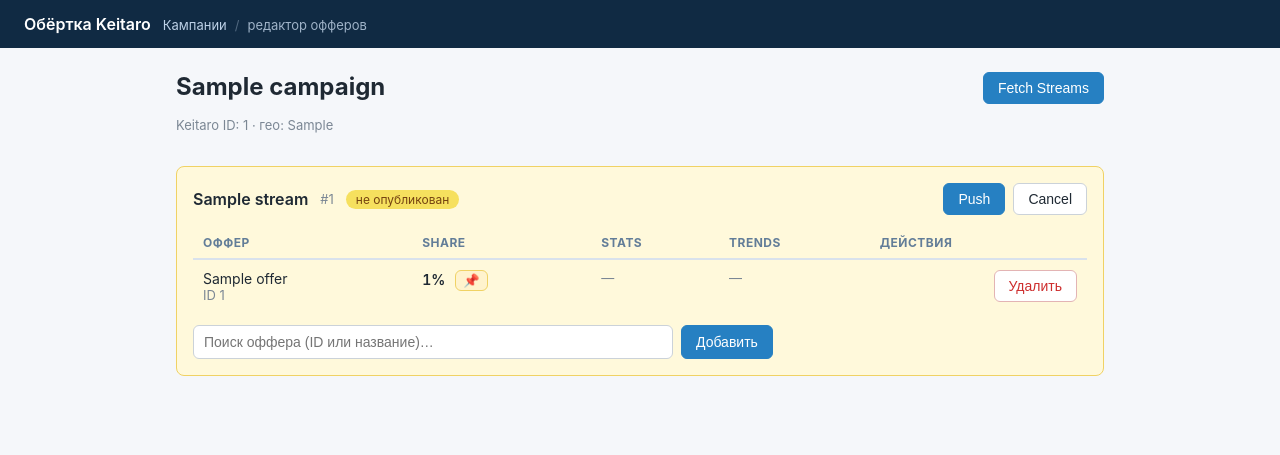
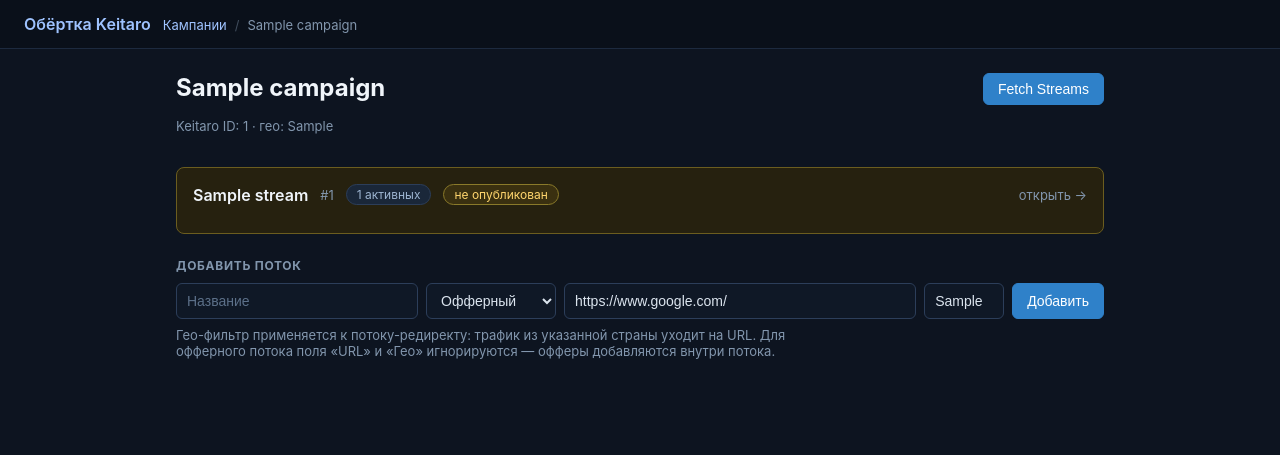
Before and after one commit to Artyomka1586/eto_legko_final_test, a FastAPI app: page /campaigns/1 in a window 1280 px wide. Shown: the top 455 px of the page. Run offline with FastAPI, Linux system fonts and the light colour scheme; tables that the repository leaves empty hold one stand-in row (values such as "Sample post"); some libraries are stand-ins or nearby versions.

Commit message:
Двухуровневый редактор: страница кампании с добавлением потоков, страница офферов; крошки; тёмная тема

```diff
--- a/app/web/static/style.css
+++ b/app/web/static/style.css
@@ -3,72 +3,81 @@
 body {
   margin: 0;
   font-family: -apple-system, "Segoe UI", Roboto, "Helvetica Neue", Arial, sans-serif;
-  color: #1f2933;
-  background: #f5f7fa;
+  color: #dbe4ee;
+  background: #0d1420;
 }
+
+a { color: #6fb3ff; }
 
 .topnav {
   display: flex;
   gap: 12px;
   align-items: baseline;
   padding: 14px 24px;
-  background: #102a43;
-  color: #fff;
+  background: #0a101a;
+  border-bottom: 1px solid #1d2a3f;
 }
-.topnav a { color: #fff; font-weight: 600; text-decoration: none; }
-.topnav .muted { color: #9fb3c8; font-size: 13px; }
+.topnav > a { color: #9fc3ff; font-weight: 600; text-decoration: none; }
+.topnav > a:hover { text-decoration: underline; }
 
-.crumbs { display: flex; gap: 8px; align-items: center; font-size: 13px; color: #9fb3c8; }
-.crumbs a { color: #bcd0e6; text-decoration: none; font-weight: 400; }
-.crumbs a:hover { color: #fff; text-decoration: underline; }
+.crumbs { display: flex; gap: 8px; align-items: center; font-size: 13px; color: #8296ad; flex-wrap: wrap; }
+.crumbs a { color: #9fc3ff; text-decoration: none; font-weight: 400; }
+.crumbs a:hover { text-decoration: underline; }
 .crumbs .sep { opacity: 0.45; }
 
 .container { max-width: 960px; margin: 0 auto; padding: 24px 16px 64px; }
 
-h1 { font-size: 24px; margin: 0 0 16px; }
-h2 { font-size: 18px; margin: 32px 0 12px; }
+h1 { font-size: 24px; margin: 0 0 16px; color: #f0f5fa; }
+h2 { font-size: 18px; margin: 32px 0 12px; color: #f0f5fa; }
+.section-label { font-size: 12px; text-transform: uppercase; letter-spacing: 0.06em; color: #8296ad; margin: 24px 0 10px; }
 
-.muted { color: #7b8794; font-size: 13px; }
+.muted { color: #8296ad; font-size: 13px; }
 .right { text-align: right; }
 .inline { display: inline; }
 
-/* --- формы создания --- */
+/* --- формы --- */
 
 .creator { display: flex; flex-direction: column; gap: 12px; max-width: 420px; }
 .creator label { display: flex; flex-direction: column; gap: 4px; font-size: 14px; }
-.creator input {
+.creator .search-wrap { width: 100%; }
+
+input, select {
   padding: 8px 10px;
-  border: 1px solid #cbd2d9;
+  border: 1px solid #2c3e5a;
   border-radius: 6px;
   font-size: 14px;
+  background: #0f1826;
+  color: #dbe4ee;
 }
-.creator input:focus { outline: 2px solid #2680c2; border-color: #2680c2; }
-.hint { color: #7b8794; font-size: 13px; max-width: 620px; }
+input::placeholder { color: #5c7089; }
+input:focus, select:focus { outline: 2px solid #2f81c9; border-color: #2f81c9; }
+
+.hint { color: #8296ad; font-size: 13px; max-width: 640px; margin-top: 8px; }
 
 /* --- кнопки --- */
 
 .btn {
   display: inline-block;
   padding: 7px 14px;
-  border: 1px solid #cbd2d9;
+  border: 1px solid #2c3e5a;
   border-radius: 6px;
-  background: #fff;
-  color: #1f2933;
+  background: #1a2739;
+  color: #dbe4ee;
   font-size: 14px;
   cursor: pointer;
   text-decoration: none;
 }
-.btn:hover { background: #f0f4f8; }
-.btn.primary { background: #2680c2; border-color: #2680c2; color: #fff; }
-.btn.primary:hover { background: #1d6bb0; }
-.btn.danger { color: #cd2c2c; border-color: #e3b4b4; }
-.btn.danger:hover { background: #fef0f0; }
+.btn:hover { background: #22334d; }
+.btn.primary { background: #2f81c9; border-color: #2f81c9; color: #fff; }
+.btn.primary:hover { background: #2670b2; }
+.btn.danger { color: #ff8f8f; border-color: #5c2a2a; }
+.btn.danger:hover { background: #2a1414; }
 
 /* --- флэш-сообщения --- */
 
 .flash { padding: 10px 14px; border-radius: 6px; margin: 0 0 16px; font-size: 14px; }
-.flash-error { background: #fef0f0; color: #c0392b; border: 1px solid #f5c6cb; }
-.flash-ok { background: #e8f6ef; color: #1e7a4f; border: 1px solid #bce3cd; }
+.flash-error { background: #2a1414; color: #ff8f8f; border: 1px solid #5c2a2a; }
+.flash-ok { background: #10291c; color: #6ee7a8; border: 1px solid #1e7a4f; }
 
 /* --- редактор --- */
 
@@ -81,26 +90,32 @@ h2 { font-size: 18px; margin: 32px 0 12px; }
 }
 
 .stream-card {
-  background: #fff;
-  border: 1px solid #d9e2ec;
+  background: #131c2b;
+  border: 1px solid #263450;
   border-radius: 8px;
   padding: 16px;
   margin-bottom: 16px;
 }
-.stream-card.dirty { background: #fff9db; border-color: #f0d264; }
+.stream-card.dirty { background: #26210f; border-color: #6b5d1f; }
 
-.stream-head { display: flex; align-items: center; gap: 12px; margin-bottom: 12px; }
-.stream-name { font-weight: 600; font-size: 16px; }
+.stream-head { display: flex; align-items: center; gap: 12px; margin-bottom: 12px; flex-wrap: wrap; }
+.stream-name { font-weight: 600; font-size: 16px; color: #f0f5fa; text-decoration: none; }
+a.stream-name:hover { color: #9fc3ff; }
 .stream-actions { margin-left: auto; display: flex; gap: 8px; }
+.open-hint { margin-left: auto; }
 
 .badge {
   font-size: 12px;
   padding: 2px 10px;
   border-radius: 999px;
-  background: #e8f6ef;
-  color: #1e7a4f;
+  background: #10291c;
+  color: #6ee7a8;
+  border: 1px solid #1e7a4f;
 }
-.badge-dirty { background: #f6e05e; color: #744210; }
+.badge-dirty { background: #3a3010; color: #ffd66e; border: 1px solid #8a7a2a; }
+.badge-count { background: #1a2739; color: #9db4d0; border: 1px solid #2c3e5a; }
+
+.redirect-inline { overflow-wrap: anywhere; }
 
 /* --- таблица офферов --- */
 
@@ -108,32 +123,33 @@ h2 { font-size: 18px; margin: 32px 0 12px; }
 .table th {
   text-align: left;
   padding: 8px 10px;
-  border-bottom: 2px solid #d9e2ec;
-  color: #627d98;
+  border-bottom: 2px solid #263450;
+  color: #8296ad;
   font-size: 12px;
   text-transform: uppercase;
   letter-spacing: 0.04em;
 }
-.table td { padding: 10px; border-bottom: 1px solid #e4eaf0; vertical-align: top; }
+.table td { padding: 10px; border-bottom: 1px solid #223046; vertical-align: top; }
 .table tr:last-child td { border-bottom: none; }
 
-tr.offer.removed { color: #9aa5b1; }
+tr.offer.removed { color: #64778c; }
 tr.offer.removed .offer-name { text-decoration: line-through; }
+tr.offer.removed .muted { color: #4d5d70; }
 
 .share-cell { white-space: nowrap; }
 .share-value { font-variant-numeric: tabular-nums; font-weight: 600; margin-right: 6px; }
 
 .pin {
-  border: 1px solid #d9e2ec;
+  border: 1px solid #2c3e5a;
   border-radius: 6px;
-  background: #fff;
+  background: #1a2739;
   cursor: pointer;
   padding: 2px 7px;
   font-size: 13px;
   filter: grayscale(1);
-  opacity: 0.55;
+  opacity: 0.5;
 }
-.pin.pinned { filter: none; opacity: 1; background: #fff3cd; border-color: #f0d264; }
+.pin.pinned { filter: none; opacity: 1; background: #3a3010; border-color: #8a7a2a; }
 
 /* --- поиск офферов (общий для формы создания и редактора) --- */
 
@@ -143,14 +159,6 @@ tr.offer.removed .offer-name { text-decoration: line-through; }
 .add-offer .search-wrap { flex: 1; max-width: 480px; }
 .search-wrap .offer-search { flex: 1; }
 
-.offer-search {
-  padding: 8px 10px;
-  border: 1px solid #cbd2d9;
-  border-radius: 6px;
-  font-size: 14px;
-}
-.creator .offer-search { width: 100%; }
-
 .offer-list {
   position: absolute;
   top: calc(100% + 4px);
@@ -159,10 +167,10 @@ tr.offer.removed .offer-name { text-decoration: line-through; }
   width: 100%;
   max-height: 260px;
   overflow-y: auto;
-  background: #fff;
-  border: 1px solid #cbd2d9;
+  background: #16202f;
+  border: 1px solid #2c3e5a;
   border-radius: 6px;
-  box-shadow: 0 6px 16px rgba(16, 42, 67, 0.12);
+  box-shadow: 0 6px 16px rgba(0, 0, 0, 0.5);
 }
 .offer-item {
   display: block;
@@ -172,6 +180,15 @@ tr.offer.removed .offer-name { text-decoration: line-through; }
   border: none;
   background: none;
   font-size: 13px;
+  color: #dbe4ee;
   cursor: pointer;
 }
-.offer-item:hover { background: #f0f4f8; }
+.offer-item:hover { background: #22334d; }
+
+/* --- добавление потока --- */
+
+.add-stream { display: flex; gap: 8px; flex-wrap: wrap; }
+.add-stream input[name="name"] { flex: 1; min-width: 180px; }
+.add-stream input[name="url"] { flex: 1.5; min-width: 220px; }
+.add-stream input[name="geo"] { width: 80px; }
+.add-stream select { width: 130px; }
--- /dev/null
+++ b/app/web/templates/_campaign_body.html
@@ -0,0 +1,40 @@
+<div id="campaign-body">
+{% if error %}<div class="flash flash-error">{{ error }}</div>{% endif %}
+{% if message %}<div class="flash flash-ok">{{ message }}</div>{% endif %}
+
+{% if not campaign.streams %}
+<p class="muted">Потоков нет. Нажмите «Fetch Streams», чтобы подтянуть их из Keitaro, или добавьте новый ниже.</p>
+{% endif %}
+
+{% for stream in campaign.streams %}
+<section class="stream-card{% if stream.dirty %} dirty{% endif %}">
+  <header class="stream-head">
+    <a class="stream-name" href="/campaigns/{{ campaign.keitaro_id }}/streams/{{ stream.id }}">{{ stream.name }}</a>
+    <span class="muted">#{{ stream.keitaro_stream_id }}</span>
+    {% if stream.has_offers %}
+      <span class="badge badge-count">{{ stream.offers | selectattr('status', 'equalto', 'active') | list | length }} активных</span>
+    {% else %}
+      <span class="badge">redirect</span>
+      {% if stream.redirect_url %}<span class="muted redirect-inline">→ <a href="{{ stream.redirect_url }}" target="_blank" rel="noopener">{{ stream.redirect_url }}</a></span>{% endif %}
+    {% endif %}
+    {% if stream.dirty %}<span class="badge badge-dirty">не опубликован</span>{% endif %}
+    <span class="muted open-hint">открыть →</span>
+  </header>
+</section>
+{% endfor %}
+
+<h2 class="section-label">Добавить поток</h2>
+<form class="add-stream" hx-post="/campaigns/{{ campaign.keitaro_id }}/streams"
+      hx-target="#campaign-body" hx-swap="outerHTML">
+  <input name="name" placeholder="Название" required>
+  <select name="kind">
+    <option value="offers">Офферный</option>
+    <option value="redirect">Редирект</option>
+  </select>
+  <input name="url" placeholder="URL (для редиректа)" value="https://www.google.com/">
+  <input name="geo" placeholder="Гео" maxlength="2" value="{{ campaign.geo or '' }}">
+  <button class="btn primary" type="submit">Добавить</button>
+</form>
+<p class="hint">Гео-фильтр применяется к потоку-редиректу: трафик из указанной страны уходит на URL.
+Для офферного потока поля «URL» и «Гео» игнорируются — офферы добавляются внутри потока.</p>
+</div>
--- a/app/web/templates/_editor_body.html
+++ b/app/web/templates/_stream_body.html
@@ -1,12 +1,8 @@
-<div id="editor-body">
+{% set campaign_id = stream.campaign.keitaro_id %}
+<div id="stream-body-{{ stream.id }}">
 {% if error %}<div class="flash flash-error">{{ error }}</div>{% endif %}
 {% if message %}<div class="flash flash-ok">{{ message }}</div>{% endif %}
 
-{% if not campaign.streams %}
-<p class="muted">Потоков нет. Нажмите «Fetch Streams», чтобы подтянуть их из Keitaro.</p>
-{% endif %}
-
-{% for stream in campaign.streams %}
 <section class="stream-card{% if stream.dirty %} dirty{% endif %}">
   <header class="stream-head">
     <span class="stream-name">{{ stream.name }}</span>
@@ -17,10 +13,10 @@
       </span>
       {% if stream.dirty %}
       <span class="stream-actions">
-        <form hx-post="/streams/{{ stream.id }}/push" hx-target="#editor-body" hx-swap="outerHTML" class="inline">
+        <form hx-post="/streams/{{ stream.id }}/push" hx-target="#stream-body-{{ stream.id }}" hx-swap="outerHTML" class="inline">
           <button class="btn primary" type="submit">Push</button>
         </form>
-        <form hx-post="/streams/{{ stream.id }}/cancel" hx-target="#editor-body" hx-swap="outerHTML" class="inline">
+        <form hx-post="/streams/{{ stream.id }}/cancel" hx-target="#stream-body-{{ stream.id }}" hx-swap="outerHTML" class="inline">
           <button class="btn" type="submit">Cancel</button>
         </form>
       </span>
@@ -48,7 +44,7 @@
       </td>
       <td class="share-cell">
         <span class="share-value">{{ offer.share }}%</span>
-        <form hx-post="/offers/{{ offer.id }}/pin" hx-target="#editor-body" hx-swap="outerHTML" class="inline">
+        <form hx-post="/offers/{{ offer.id }}/pin" hx-target="#stream-body-{{ stream.id }}" hx-swap="outerHTML" class="inline">
           <button class="pin{% if offer.pinned %} pinned{% endif %}" type="submit"
                   title="{{ 'Открепить вес' if offer.pinned else 'Закрепить вес (не меняется при пересчётах)' }}">📌</button>
         </form>
@@ -57,11 +53,11 @@
       <td class="muted">—</td>
       <td class="right">
         {% if offer.status == 'active' %}
-        <form hx-post="/offers/{{ offer.id }}/remove" hx-target="#editor-body" hx-swap="outerHTML" class="inline">
+        <form hx-post="/offers/{{ offer.id }}/remove" hx-target="#stream-body-{{ stream.id }}" hx-swap="outerHTML" class="inline">
           <button class="btn danger" type="submit">Удалить</button>
         </form>
         {% else %}
-        <form hx-post="/offers/{{ offer.id }}/restore" hx-target="#editor-body" hx-swap="outerHTML" class="inline">
+        <form hx-post="/offers/{{ offer.id }}/restore" hx-target="#stream-body-{{ stream.id }}" hx-swap="outerHTML" class="inline">
           <button class="btn" type="submit">Bring back</button>
         </form>
         {% endif %}
@@ -70,8 +66,8 @@
     {% endfor %}
     </tbody>
   </table>
-  <form class="add-offer" hx-post="/campaigns/{{ campaign.keitaro_id }}/offers"
-        hx-target="#editor-body" hx-swap="outerHTML">
+  <form class="add-offer" hx-post="/campaigns/{{ campaign_id }}/offers"
+        hx-target="#stream-body-{{ stream.id }}" hx-swap="outerHTML">
     <input type="hidden" name="stream_id" value="{{ stream.id }}">
     <input type="hidden" name="offer_id" value="">
     <span class="search-wrap">
@@ -82,5 +78,4 @@
   </form>
   {% endif %}
 </section>
-{% endfor %}
 </div>
--- a/app/web/templates/editor.html
+++ b/app/web/templates/campaign.html
@@ -1,15 +1,15 @@
 {% extends "base.html" %}
-{% block title %}{{ campaign.name }} — редактор{% endblock %}
-{% block crumbs %}<a href="/">Кампании</a><span class="sep">/</span><span>редактор офферов</span>{% endblock %}
+{% block title %}{{ campaign.name }}{% endblock %}
+{% block crumbs %}<a href="/">Кампании</a><span class="sep">/</span><span>{{ campaign.name }}</span>{% endblock %}
 {% block content %}
 <div class="editor-head">
   <div>
     <h1>{{ campaign.name }}</h1>
     <p class="muted">Keitaro ID: {{ campaign.keitaro_id }}{% if campaign.geo %} · гео: {{ campaign.geo }}{% endif %}</p>
   </div>
-  <form hx-post="/campaigns/{{ campaign.keitaro_id }}/fetch" hx-target="#editor-body" hx-swap="outerHTML">
+  <form hx-post="/campaigns/{{ campaign.keitaro_id }}/fetch" hx-target="#campaign-body" hx-swap="outerHTML">
     <button class="btn primary" type="submit">Fetch Streams</button>
   </form>
 </div>
-{% include "_editor_body.html" %}
+{% include "_campaign_body.html" %}
 {% endblock %}
```
Also changed, not shown: app/services.py (+38 -5 lines), app/web/routes.py (+82 -36 lines), app/web/templates/stream.html (added, +12 -0 lines), README.md.
